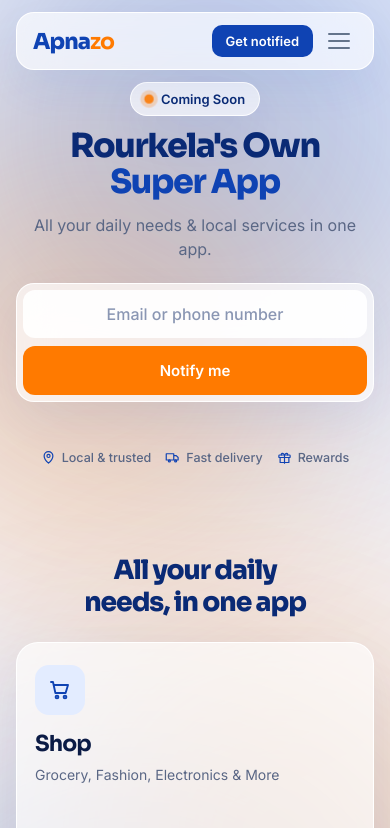
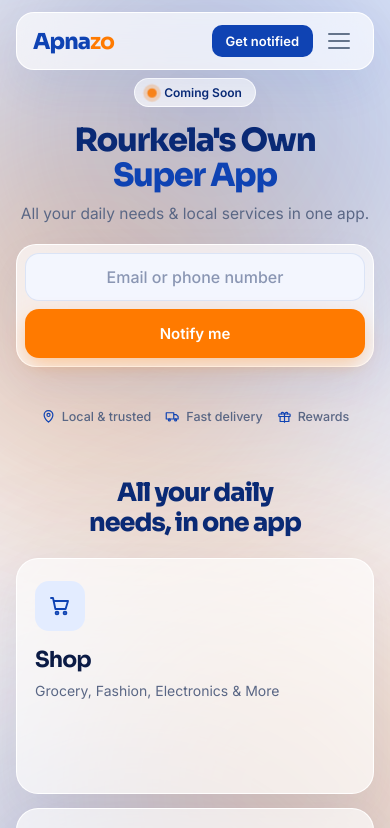
Before and after one commit to HoocAI/Apnazo-Landing-Page, a plain HTML site: page index.html in a window 390 px wide. Shown: the top 828 px of the page. Drawn offline with Linux system fonts and the light colour scheme.

Commit message:
style: perfect mobile hero layout with sleek unified card form and snug section spacing

```diff
--- a/index.html
+++ b/index.html
@@ -1143,6 +1143,8 @@
     .cityc h2 {
       max-width: 14em;
       margin: 0 auto 14px;
+      position: relative;
+      z-index: 2;
     }
 
     .cityc p {
@@ -1150,6 +1152,13 @@
       font-size: 19px;
       margin: 0 auto;
       max-width: 30em;
+      position: relative;
+      z-index: 2;
+    }
+
+    .cityc .eyebrow {
+      position: relative;
+      z-index: 2;
     }
 
     .cityc svg {
@@ -1159,6 +1168,7 @@
       bottom: 0;
       width: 100%;
       height: 170px;
+      pointer-events: none;
     }
 
     .faq {
@@ -1438,6 +1448,13 @@
       .city {
         padding: 0 0 64px;
       }
+      .cityc {
+        padding: 56px 20px 130px;
+        border-radius: 32px;
+      }
+      .cityc svg {
+        height: 100px;
+      }
     }
 
     @media (max-width: 640px) {
@@ -1446,64 +1463,86 @@
         padding-right: max(16px, env(safe-area-inset-right, 0px));
       }
       .hero {
-        padding-bottom: 40px;
+        padding-bottom: 24px;
       }
       .body {
-        padding-top: 14px;
+        padding-top: 10px;
         gap: 0;
       }
+      .tag {
+        font-size: 12px;
+        padding: 6px 13px;
+        margin-bottom: 6px;
+      }
       h1 {
-        font-size: clamp(32px, 8.5vw, 42px);
+        font-size: clamp(30px, 8.2vw, 40px);
         line-height: 1.1;
         letter-spacing: -0.04em;
-        margin: 12px 0 12px;
+        margin: 10px 0 10px;
       }
       h2 {
-        font-size: clamp(24px, 6.8vw, 32px);
+        font-size: clamp(23px, 6.5vw, 30px);
         line-height: 1.18;
       }
       .head {
-        margin-bottom: 24px;
+        margin-bottom: 20px;
         text-align: center;
       }
       .lede {
-        font-size: 16px;
-        line-height: 1.5;
-        margin-bottom: 22px;
+        font-size: 15.5px;
+        line-height: 1.45;
+        margin: 0 auto 18px;
+        max-width: 23em;
       }
       form {
         flex-direction: column;
-        padding: 6px;
-        border-radius: 18px;
+        padding: 8px;
+        border-radius: 20px;
+        background: rgba(255, 255, 255, 0.94);
+        border: 1px solid rgba(15, 67, 179, 0.14);
+        box-shadow: 0 16px 36px -6px rgba(15, 67, 179, 0.13);
         width: 100%;
-        max-width: 100%;
+        max-width: 380px;
         gap: 8px;
-        box-shadow: 0 12px 32px -4px rgba(15, 67, 179, 0.12);
+        margin: 0 auto;
       }
       form input {
-        padding: 14px 16px;
+        padding: 13px 16px;
         width: 100%;
         font-size: 16px; /* 16px strictly avoids iOS auto-zoom */
-        border-radius: 12px;
+        border-radius: 14px;
         text-align: center;
-        background: rgba(255, 255, 255, 0.9);
+        background: #f3f6fe;
+        border: 1px solid rgba(15, 67, 179, 0.1);
+        color: var(--ink);
+        box-sizing: border-box;
+      }
+      form input:focus {
+        background: #ffffff;
+        border-color: var(--blue);
+        box-shadow: 0 0 0 3px rgba(15, 67, 179, 0.12);
       }
       form button.btn {
         width: 100%;
         padding: 14px 20px;
         font-size: 15.5px;
         font-weight: 700;
-        border-radius: 12px;
+        border-radius: 14px;
+        background: linear-gradient(135deg, #ff7a00, #ff5500);
+        box-shadow: 0 8px 20px -2px rgba(255, 122, 0, 0.35);
+        color: #fff;
       }
       .note {
         font-size: 12.5px;
-        margin-top: 10px;
+        margin-top: 8px;
         text-align: center;
+        min-height: 18px;
       }
       .trust {
         gap: 8px 14px;
         font-size: 12.5px;
-        margin-top: 16px;
+        margin-top: 14px;
+        margin-bottom: 8px;
         justify-content: center;
       }
       .trust span {
@@ -1567,7 +1606,10 @@
       .card-back .back-footer {
         font-size: 11px;
       }
-      .sv, .why, .band, .city, .faq {
+      .sv {
+        padding: 20px 0 44px;
+      }
+      .why, .band, .city, .faq {
         padding: 48px 0;
       }
       .how {
@@ -1712,16 +1754,21 @@
         gap: 10px;
       }
       .cityc {
-        padding: 40px 16px 115px;
+        padding: 40px 18px 90px;
         border-radius: 26px;
       }
       .cityc h2 {
         font-size: clamp(21px, 5.8vw, 26px);
+        margin: 0 auto 10px;
       }
       .cityc p {
         font-size: 14px;
-        margin: 8px auto 0;
+        line-height: 1.45;
+        margin: 0 auto;
         max-width: 22em;
+      }
+      .cityc svg {
+        height: 62px;
       }
       .faq details {
         padding: 15px 16px;
@@ -1791,6 +1838,12 @@
       }
       .card-front, .card-back {
         padding: 18px 14px;
+      }
+      .cityc {
+        padding: 34px 14px 80px;
+      }
+      .cityc svg {
+        height: 52px;
       }
       .trust {
         flex-direction: column;
```
